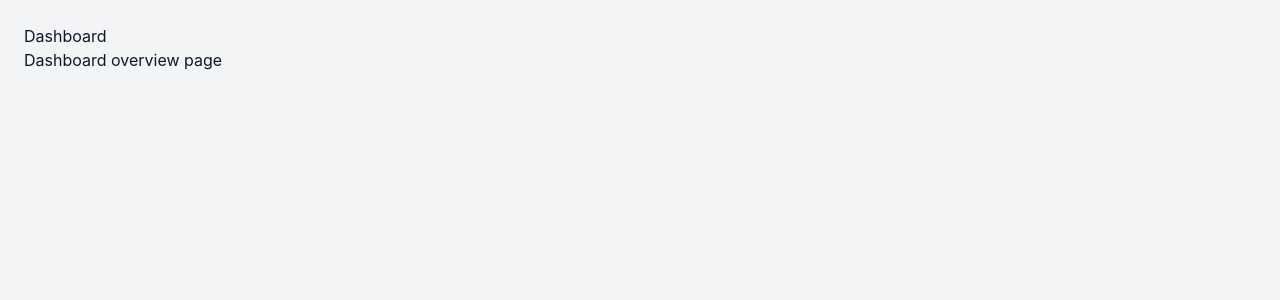
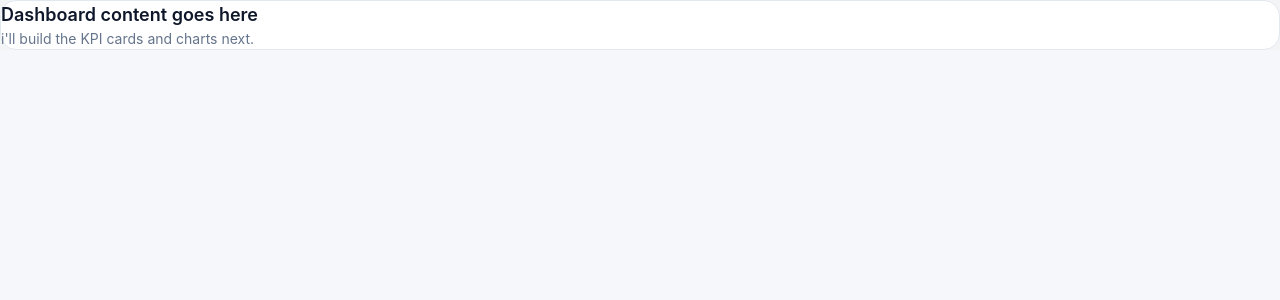
Before and after one commit to ovonka/ik-pulse, a React (Vite) app in the folder client/: page /dashboard in a window 1280 px wide. Shown: the top 300 px of the page. Built offline with nearby package versions, Linux system fonts and the light colour scheme.

Commit message:
feat(dashboard-page): initial page strcuture for routing purposes

```diff
--- a/client/src/pages/DashboardPage.tsx
+++ b/client/src/pages/DashboardPage.tsx
@@ -1,9 +1,19 @@
 function DashboardPage() {
   return (
-    <div className="page">
-      <h1>Dashboard</h1>
-      <p>Dashboard overview page</p>
-    </div>
+    <section className="space-y-6">
+      <div
+        className="rounded-2xl border p-6"
+        style={{
+          backgroundColor: 'var(--surface)',
+          borderColor: 'var(--border)',
+        }}
+      >
+        <h2 className="text-lg font-semibold">Dashboard content goes here</h2>
+        <p className="mt-2 text-sm" style={{ color: 'var(--text-muted)' }}>
+          i'll build the KPI cards and charts next.
+        </p>
+      </div>
+    </section>
   );
 }
 
```
